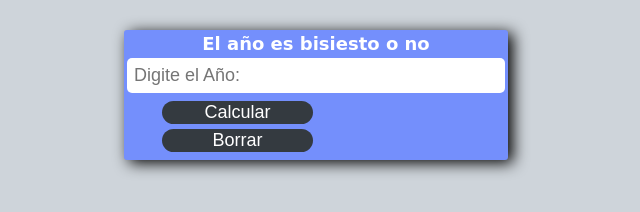
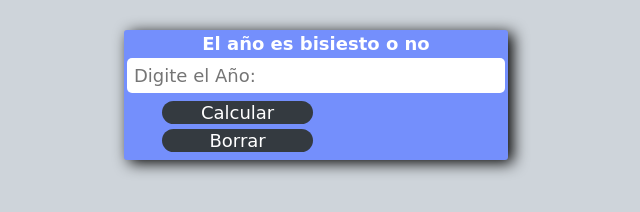
Before and after one commit to oscardiazvargas/oscardiazvargas.github.io, a plain HTML site: page 5_AÑO_BISIESTO.html in a window 1280 px wide. Shown: the full height of the page, 324-964 px from the left. Drawn offline with Linux system fonts and the light colour scheme.

Commit message:
Cambio de tipo de letra a toda la tabla

```diff
--- a/estilos.css
+++ b/estilos.css
@@ -26,6 +26,7 @@ body {
 }
 
 input {
+    font-family: 'Potta One', cursive;
     width: 100%;
     padding: 7px;
     box-sizing: border-box;
@@ -37,6 +38,7 @@ input {
 button {
     background-color: #343a40;
     margin: 0px 10px 5px 35px;
+    font-family: 'Potta One', cursive;
     font-size: 18px;
     width: 40%;
     float: left;
```
